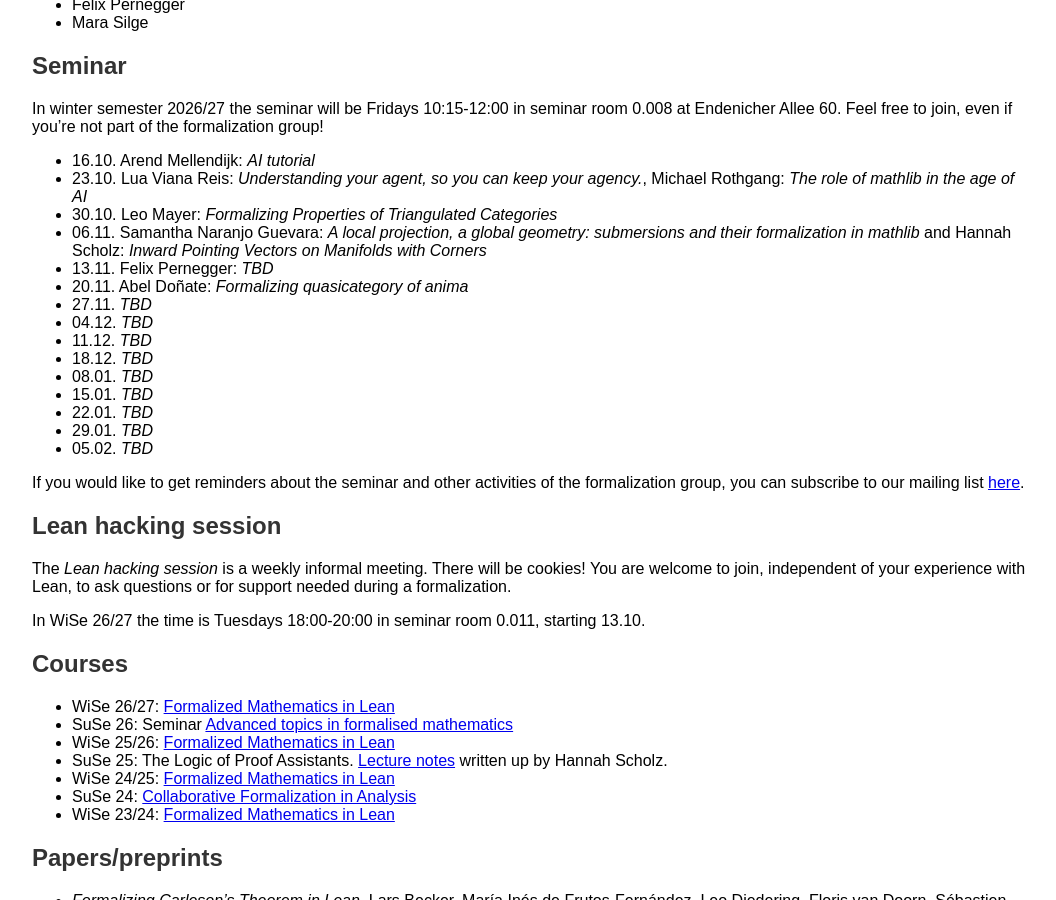
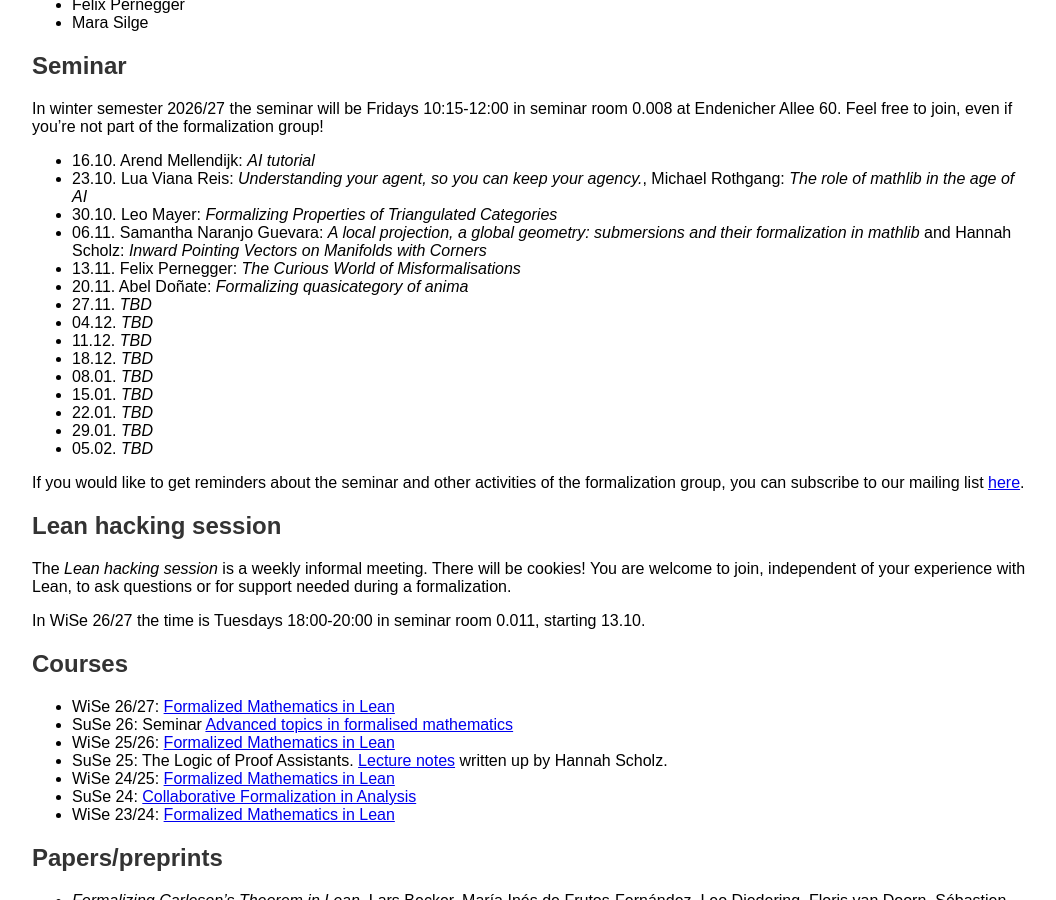
Before and after one commit to fpvandoorn/fpvandoorn.github.io, a Jekyll site: the page built from formalized-mathematics.md, in a window 1280 px wide and 900 px high, scrolled down 866 px. Shown: the whole window, without its empty margins (108-1164 px from the left). Built offline with Jekyll 4.4.1, drawn with Linux system fonts in a browser that asks for light colours; our own code applies the rules of GitHub Pages for plain Markdown files.

Commit message:
feat: add talk title (#42)

```diff
--- a/formalized-mathematics.md
+++ b/formalized-mathematics.md
@@ -58,7 +58,7 @@
 * 23.10. Lua Viana Reis: *Understanding your agent, so you can keep your agency.*, Michael Rothgang: *The role of mathlib in the age of AI*
 * 30.10. Leo Mayer: *Formalizing Properties of Triangulated Categories*
 * 06.11. Samantha Naranjo Guevara: *A local projection, a global geometry: submersions and their formalization in mathlib* and Hannah Scholz: *Inward Pointing Vectors on Manifolds with Corners*
-* 13.11. Felix Pernegger: *TBD*
+* 13.11. Felix Pernegger: *The Curious World of Misformalisations*
 * 20.11. Abel Doñate: *Formalizing quasicategory of anima*
 * 27.11. *TBD*
 * 04.12. *TBD*
```
